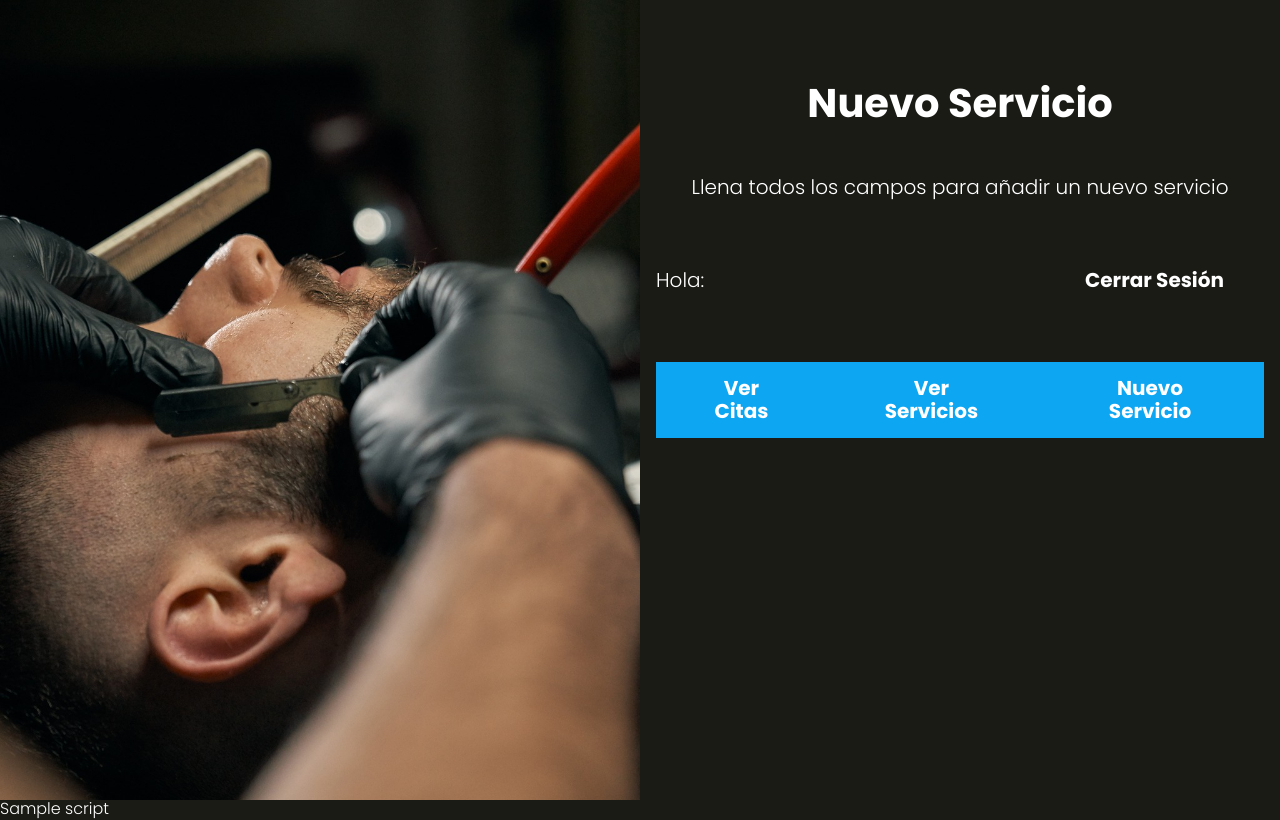
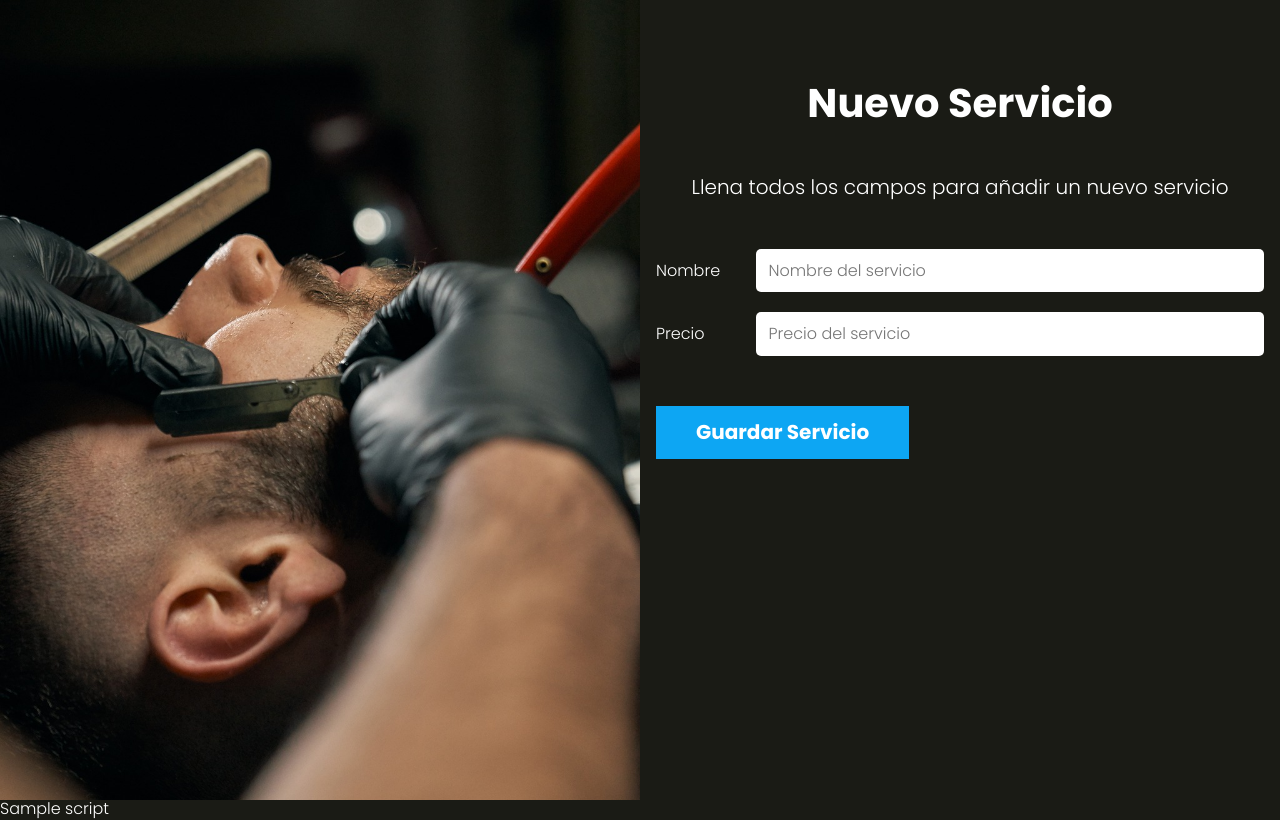
Before and after one commit to germandcb/AppSalon, a PHP site: the page made by views/servicios/crear.php in a window 1280 px wide. Run offline with PHP 8.4, Linux system fonts and the light colour scheme; the template is opened without the code that fills it: most values are stand-ins (such as "Sample title", 1, 10 or a date in 2020); data that the repository does not hold is empty.

Commit message:
Validacion y almacenamiento de servicios desde fomulario

```diff
--- a/views/servicios/crear.php
+++ b/views/servicios/crear.php
@@ -2,5 +2,11 @@
 <p class="descripcion-pagina">Llena todos los campos para añadir un nuevo servicio</p>
 
 <?php
-    include_once __DIR__ . '/../templates/barra.php';
+    // include_once __DIR__ . '/../templates/barra.php';
+    include_once __DIR__ . '/../templates/alertas.php';
 ?>
+
+<form action="/servicios/crear" method="POST" class="formulario">
+    <?php include_once __DIR__ . '/formulario.php' ?>
+    <input type="submit" class="boton" value="Guardar Servicio">
+</form>
--- a/views/servicios/formulario.php
+++ b/views/servicios/formulario.php
@@ -0,0 +1,21 @@
+<div class="campo">
+    <label for="nombre">Nombre</label>
+    <input
+        type="text"
+        id="nombre"
+        placeholder="Nombre del servicio"
+        name="nombre"
+        value="<?php echo $servicio->nombre; ?>"
+    />
+</div>
+
+<div class="campo">
+    <label for="precio">Precio</label>
+    <input
+        type="numbre"
+        id="precio"
+        placeholder="Precio del servicio"
+        name="precio"
+        value="<?php echo $servicio->precio; ?>"
+    />
+</div>
```
Also changed, not shown: controllers/ServicioController.php (+13 -1 lines), models/Servicio.php (+14 -0 lines).
